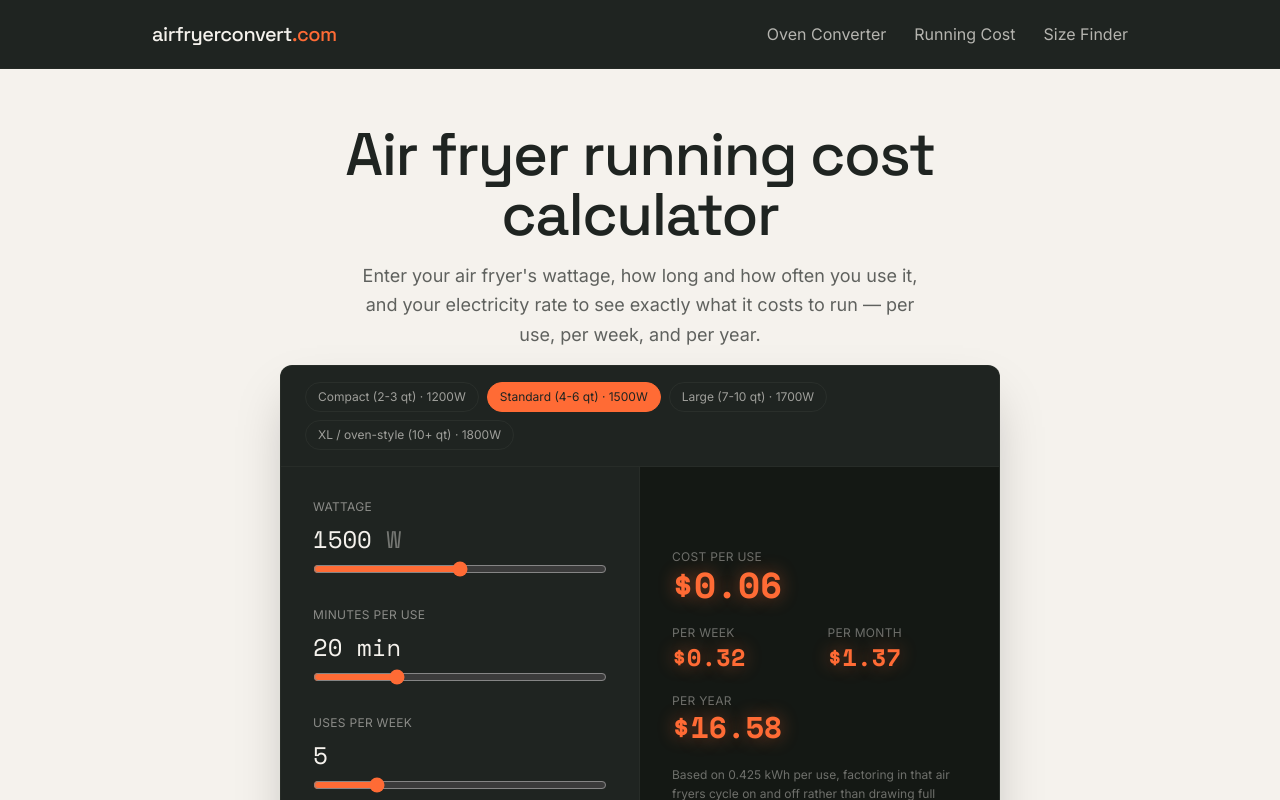
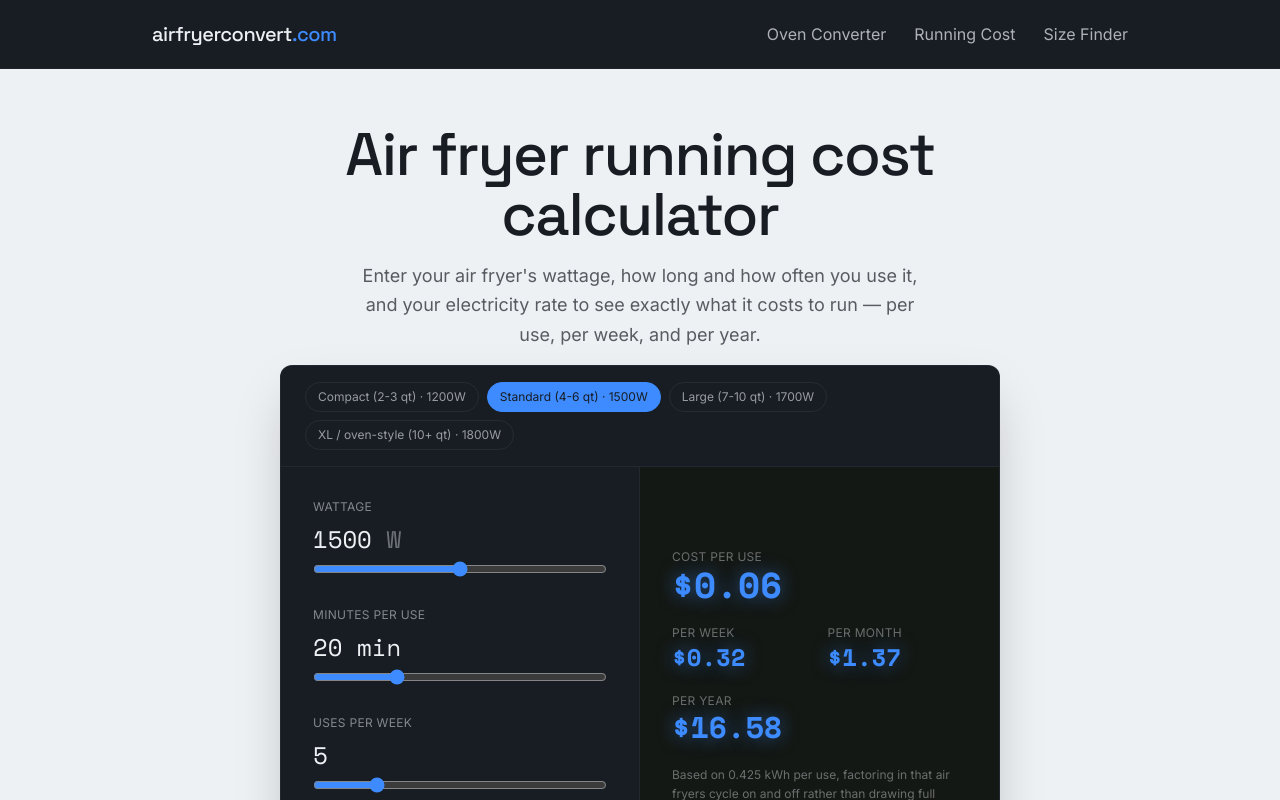
Before and after one commit to steve711-web/airfryer, a Next.js app: page /air-fryer-wattage-cost in a window 1280 px wide. Shown: the top 800 px of the page. Built offline with nearby package versions, Linux system fonts and the light colour scheme.

Commit message:
swap cream/orange palette for cool neutral + LED-blue accent

```diff
--- a/app/globals.css
+++ b/app/globals.css
@@ -19,7 +19,7 @@ body {
 
 /* visible focus ring, kept intentional rather than default browser blue */
 :focus-visible {
-  outline: 2px solid #FF6B35;
+  outline: 2px solid #3D8BFF;
   outline-offset: 2px;
 }
 
@@ -34,5 +34,5 @@ body {
 
 /* seven-segment style readout ticks, used behind the LED numbers */
 .readout-glow {
-  text-shadow: 0 0 18px rgba(255, 107, 53, 0.45);
+  text-shadow: 0 0 18px rgba(61, 139, 255, 0.5);
 }
--- a/app/page.tsx
+++ b/app/page.tsx
@@ -50,7 +50,7 @@ export default function Home() {
 
           {/* Decorative readout panel — brings the appliance-display motif onto the homepage itself */}
           <div className="rounded-xl border border-panel/15 bg-panel p-8">
-            <div className="font-readout text-7xl font-bold leading-none text-ember readout-glow sm:text-8xl">
+            <div className="font-readout text-7xl font-bold leading-none text-signal readout-glow sm:text-8xl">
               03
             </div>
             <div className="mt-3 font-body text-xs uppercase tracking-widest text-cream/40">
@@ -71,7 +71,7 @@ export default function Home() {
             >
               <span className="font-readout text-sm text-panel/30">{tool.index}</span>
               <div>
-                <h2 className="font-display text-2xl font-medium text-panel group-hover:text-ember sm:text-3xl">
+                <h2 className="font-display text-2xl font-medium text-panel group-hover:text-signal sm:text-3xl">
                   {tool.title}
                 </h2>
                 <p className="mt-2 max-w-xl font-body text-base leading-relaxed text-panel/60">
@@ -85,7 +85,7 @@ export default function Home() {
                     Live
                   </span>
                 </span>
-                <span className="font-display text-2xl text-panel/20 transition-transform group-hover:translate-x-1 group-hover:text-ember">
+                <span className="font-display text-2xl text-panel/20 transition-transform group-hover:translate-x-1 group-hover:text-signal">
                   →
                 </span>
               </div>
--- a/components/SiteHeader.tsx
+++ b/components/SiteHeader.tsx
@@ -11,14 +11,14 @@ export default function SiteHeader() {
     <header className="border-b border-steel/20 bg-panel">
       <div className="mx-auto flex max-w-5xl items-center justify-between px-6 py-5">
         <Link href="/" className="font-display text-xl font-medium tracking-tight text-cream">
-          airfryerconvert<span className="text-ember">.com</span>
+          airfryerconvert<span className="text-signal">.com</span>
         </Link>
         <nav className="hidden gap-7 sm:flex">
           {tools.map((t) => (
             <Link
               key={t.href}
               href={t.href}
-              className="font-body text-base text-cream/70 transition-colors hover:text-ember"
+              className="font-body text-base text-cream/70 transition-colors hover:text-signal"
             >
               {t.label}
             </Link>
--- a/components/SizeFinderWidget.tsx
+++ b/components/SizeFinderWidget.tsx
@@ -43,7 +43,7 @@ export default function SizeFinderWidget() {
               step={1}
               value={householdSize}
               onChange={(e) => setHouseholdSize(Number(e.target.value))}
-              className="w-full accent-ember"
+              className="w-full accent-signal"
               aria-label="Household size"
             />
           </div>
@@ -59,8 +59,8 @@ export default function SizeFinderWidget() {
                   onClick={() => setStyle(s.value)}
                   className={`w-full rounded-md border px-4 py-3 text-left transition-colors ${
                     style === s.value
-                      ? "border-ember bg-panelSoft"
-                      : "border-steel/40 hover:border-ember/50"
+                      ? "border-signal bg-panelSoft"
+                      : "border-steel/40 hover:border-signal/50"
                   }`}
                 >
                   <div className="font-body text-sm font-semibold text-cream">{s.label}</div>
@@ -77,9 +77,9 @@ export default function SizeFinderWidget() {
             <div className="font-body text-xs uppercase tracking-wide text-cream/40">
               Recommended capacity
             </div>
-            <div className="readout-glow font-readout text-5xl font-bold text-ember">
+            <div className="readout-glow font-readout text-5xl font-bold text-signal">
               {result.recommendedQuarts}
-              <span className="text-2xl text-ember/70"> qt</span>
+              <span className="text-2xl text-signal/70"> qt</span>
             </div>
             <div className="font-readout text-lg text-cream/50">
               ({result.recommendedLiters} L)
--- a/components/WattageCostWidget.tsx
+++ b/components/WattageCostWidget.tsx
@@ -31,8 +31,8 @@ export default function WattageCostWidget() {
               onClick={() => setWatts(w.watts)}
               className={`rounded-full border px-3 py-1.5 font-body text-xs transition-colors ${
                 watts === w.watts
-                  ? "border-ember bg-ember text-panel"
-                  : "border-steel/40 text-cream/60 hover:border-ember/60 hover:text-cream"
+                  ? "border-signal bg-signal text-panel"
+                  : "border-steel/40 text-cream/60 hover:border-signal/60 hover:text-cream"
               }`}
             >
               {w.label} · {w.watts}W
@@ -59,7 +59,7 @@ export default function WattageCostWidget() {
               step={50}
               value={watts}
               onChange={(e) => setWatts(Number(e.target.value))}
-              className="w-full accent-ember"
+              className="w-full accent-signal"
               aria-label="Wattage"
             />
           </div>
@@ -76,7 +76,7 @@ export default function WattageCostWidget() {
               step={1}
               value={minutesPerUse}
               onChange={(e) => setMinutesPerUse(Number(e.target.value))}
-              className="w-full accent-ember"
+              className="w-full accent-signal"
               aria-label="Minutes per use"
             />
           </div>
@@ -93,7 +93,7 @@ export default function WattageCostWidget() {
               step={1}
               value={usesPerWeek}
               onChange={(e) => setUsesPerWeek(Number(e.target.value))}
-              className="w-full accent-ember"
+              className="w-full accent-signal"
               aria-label="Uses per week"
             />
           </div>
@@ -124,7 +124,7 @@ export default function WattageCostWidget() {
             <div className="font-body text-xs uppercase tracking-wide text-cream/40">
               Cost per use
             </div>
-            <div className="readout-glow font-readout text-4xl font-bold text-ember">
+            <div className="readout-glow font-readout text-4xl font-bold text-signal">
               ${result.costPerUse.toFixed(2)}
             </div>
           </div>
@@ -133,7 +133,7 @@ export default function WattageCostWidget() {
               <div className="font-body text-xs uppercase tracking-wide text-cream/40">
                 Per week
               </div>
-              <div className="readout-glow font-readout text-2xl font-bold text-ember">
+              <div className="readout-glow font-readout text-2xl font-bold text-signal">
                 ${result.costPerWeek.toFixed(2)}
               </div>
             </div>
@@ -141,7 +141,7 @@ export default function WattageCostWidget() {
               <div className="font-body text-xs uppercase tracking-wide text-cream/40">
                 Per month
               </div>
-              <div className="readout-glow font-readout text-2xl font-bold text-ember">
+              <div className="readout-glow font-readout text-2xl font-bold text-signal">
                 ${result.costPerMonth.toFixed(2)}
               </div>
             </div>
@@ -150,7 +150,7 @@ export default function WattageCostWidget() {
             <div className="font-body text-xs uppercase tracking-wide text-cream/40">
               Per year
             </div>
-            <div className="readout-glow font-readout text-3xl font-bold text-ember">
+            <div className="readout-glow font-readout text-3xl font-bold text-signal">
               ${result.costPerYear.toFixed(2)}
             </div>
           </div>
--- a/tailwind.config.ts
+++ b/tailwind.config.ts
@@ -5,12 +5,12 @@ const config: Config = {
   theme: {
     extend: {
       colors: {
-        panel: "#1F2421",      // control-panel charcoal
-        panelSoft: "#2B322D",  // raised panel surface
-        steel: "#3A3F3B",      // steel grey borders/dividers
-        cream: "#F5F2ED",      // off-white readable surface
-        ember: "#FF6B35",      // heating-element accent
-        ready: "#4A7C59",      // ready/success green
+        panel: "#181D24",      // cool control-panel charcoal (was warm/green-tinted)
+        panelSoft: "#242B34",  // raised panel surface
+        steel: "#3A424C",      // cool steel grey borders/dividers
+        cream: "#EEF1F4",      // cool off-white surface (was warm cream)
+        signal: "#3D8BFF",     // LED-blue accent (was ember orange)
+        ready: "#4A9C7A",      // ready/success green, cooled slightly to match
       },
       fontFamily: {
         display: ["var(--font-display)"],
```
Also changed, not shown: components/ConverterWidget.tsx (+9 -9 lines), app/icon.svg.
